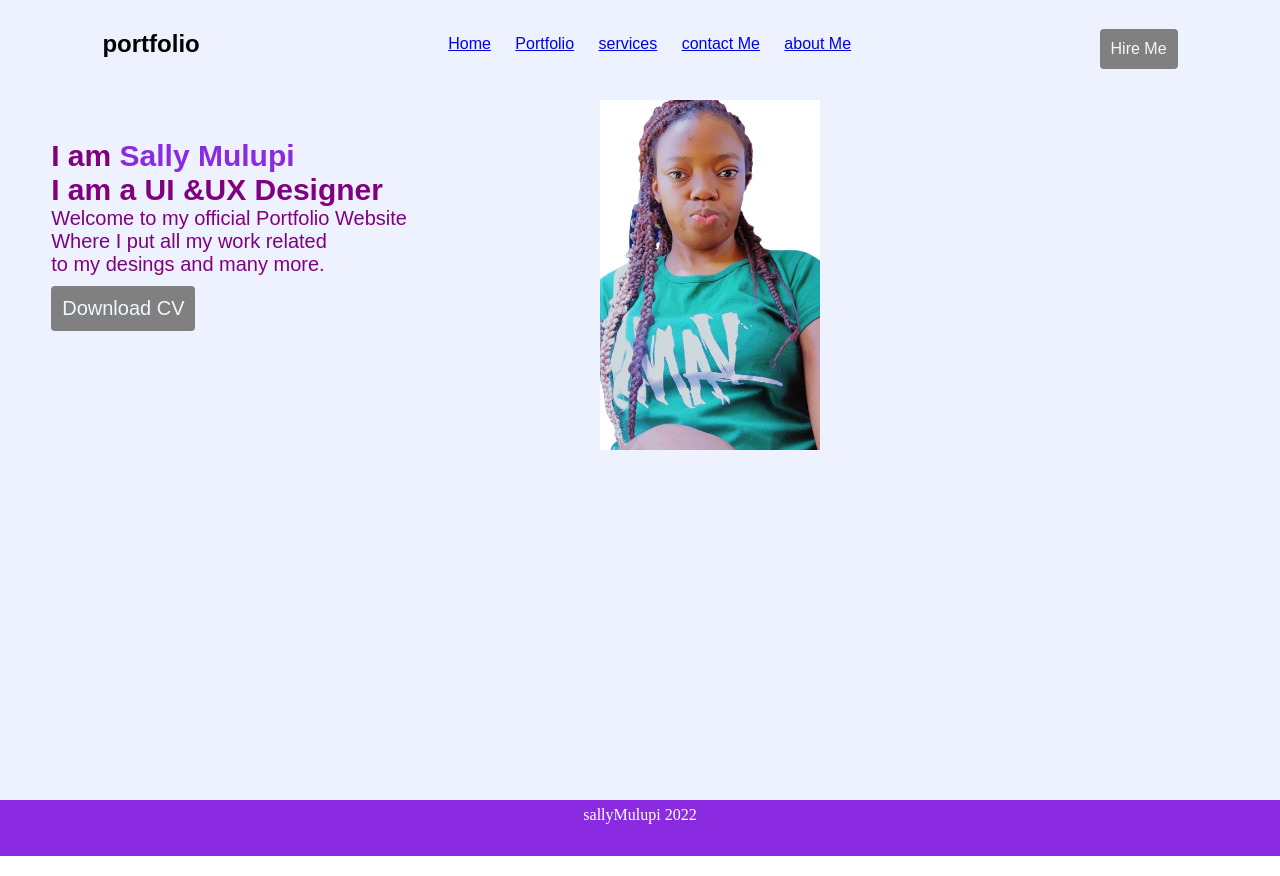
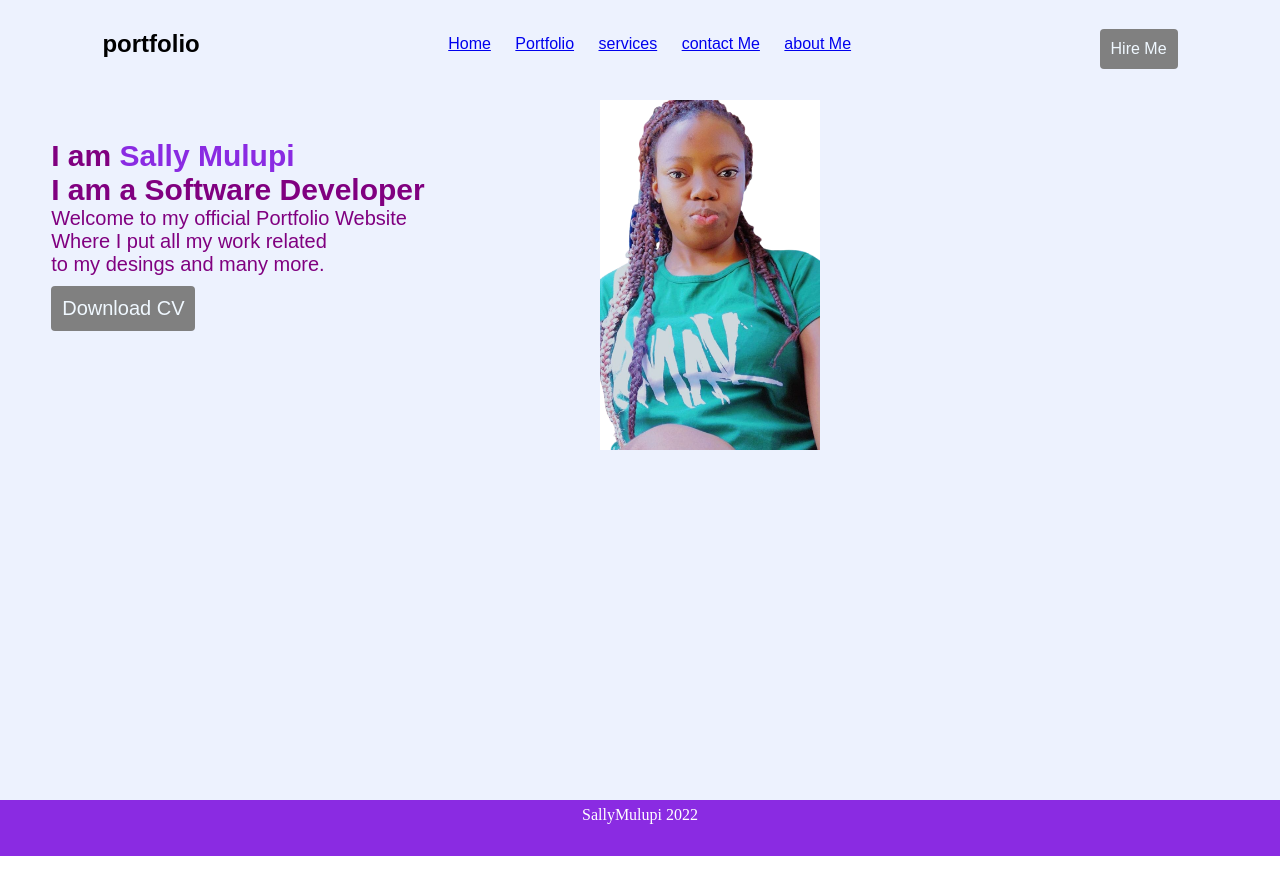
Before and after one commit to SallyMulupi/SALLY-MULUPI-S-PORTFOLIO, a plain HTML site: page index.html in a window 1280 px wide. Drawn offline with Linux system fonts and the light colour scheme.

Commit message:
add stages

```diff
--- a/index.html
+++ b/index.html
@@ -7,6 +7,7 @@
     <meta name="viewport" content="width=device-width, initial-scale=1.0">
     <!---CSS link----->
     <link rel="stylesheet" href="style.css">
+    <link rel="stylesheet" href="https://cdnjs.cloudflare.com/ajax/libs/font-awesome/4.7.0/css/font-awesome.min.css">
     <title>Portfolio Landing Pages</title>
 </head>
 
@@ -40,7 +41,7 @@
         </nav>
         <div class="info">
             <h2> I am <span>Sally Mulupi</span></h2>
-            <h2>I am a UI &UX Designer</h2>
+            <h2>I am a Software Developer</h2>
             <p>Welcome to my official Portfolio Website
                 <br> Where I put all my work related
                 <br>to my desings and many more.</p>
@@ -54,7 +55,7 @@
         </div>
 
     </div>
-    <div class="footer">sallyMulupi 2022</div>
+    <div class="footer">SallyMulupi 2022</div>
     <div class="social">
         <a href="a"><i class="facebook-square"></i></a>
         <a href="a"><i class="linked-in"></i></a>
```
